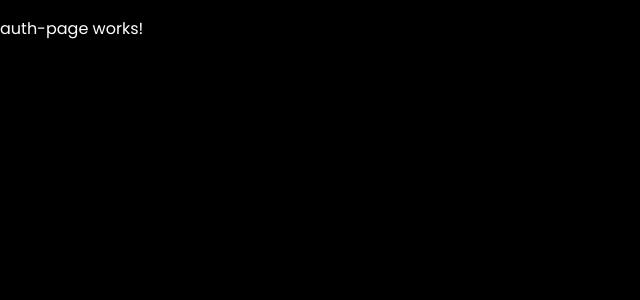
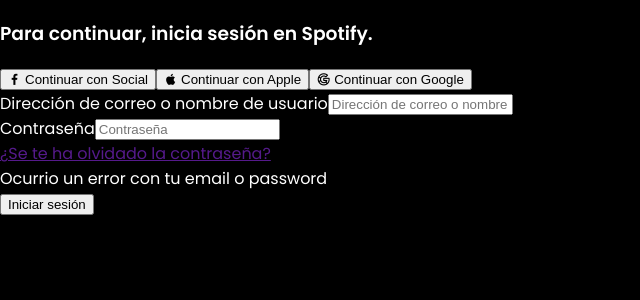
Before and after one commit to alejahndro02/spotify, an Angular app: page /auth/login in a window 1280 px wide. Shown: the top 300 px of the page, without its empty margins (0-640 px from the left). Built offline with nearby package versions, Linux system fonts and the light colour scheme.

Commit message:
Se establecio la vista del componente

```diff
--- a/src/app/modules/auth/pages/auth-page/auth-page.component.html
+++ b/src/app/modules/auth/pages/auth-page/auth-page.component.html
@@ -1 +1,30 @@
-<p>auth-page works!</p>
+<div class="login-auth-page">
+    <div class="login-auth-wrapper">
+        <h3>Para continuar, inicia sesión en Spotify.</h3>
+        <div class="login-social-zone">
+            <button class="social-btn btn-fb "> <i class="uil uil-facebook-f"></i> Continuar con Social</button>
+            <button class="social-btn btn-apple"><i class="uil uil-apple"></i> Continuar con Apple</button>
+            <button class="social-btn"><i class="uil uil-google"></i> Continuar con Google</button>
+        </div>
+        <div class="separator"></div>
+        <form class="login-auth-form">
+            <div class="form-group">
+                <label for="email">Dirección de correo o nombre de usuario</label>
+                <input formControlName="email" type="text" placeholder="Dirección de correo o nombre de usuario" class="form-input">
+            </div>
+            <div class="form-group">
+                <label for="password">Contraseña</label>
+                <input formControlName="password" type="password" placeholder="Contraseña" class="form-input">
+            </div>
+            <div class="form-steps">
+                <a class="link" href="">¿Se te ha olvidado la contraseña?</a>
+            </div>
+            <div *ngIf="true">
+                Ocurrio un error con tu email o password
+            </div>
+            <div class="form-action">
+                <button class="login social-btn">Iniciar sesión</button>
+            </div>
+        </form>
+    </div>
+</div>
```
